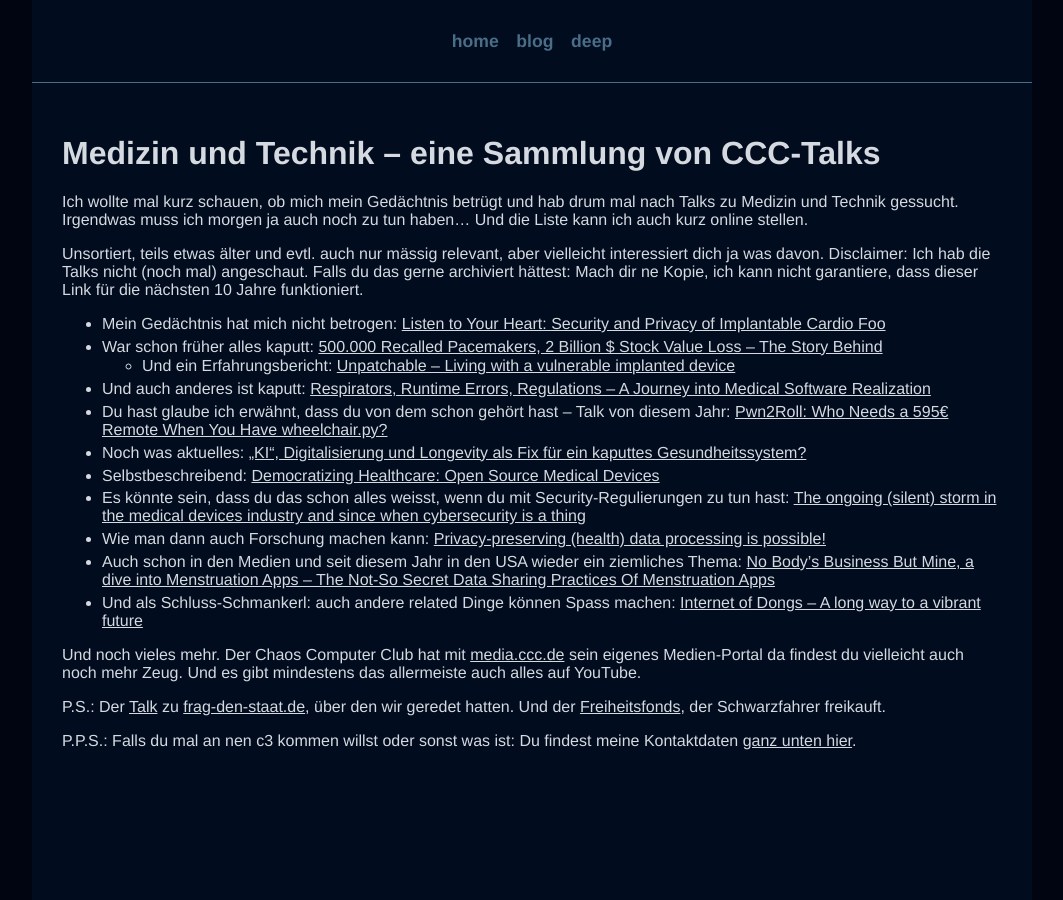
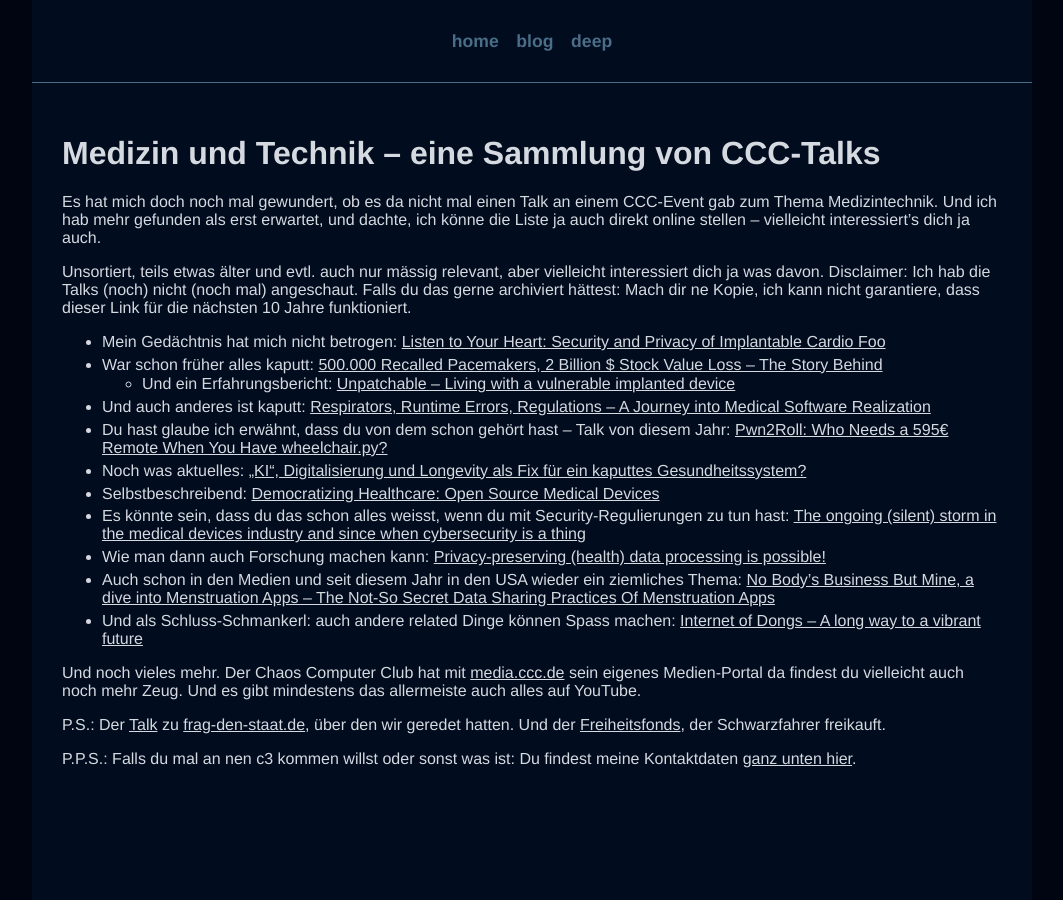
Before and after one commit to riesentoaster/valentinhuber.me, a Jekyll site: the page built from medtech.md, in a window 1280 px wide. Shown: the whole page, without its empty margins (108-1171 px from the left). Built offline with Jekyll 4.4.1, drawn with Linux system fonts in a browser that asks for light colours; nearby versions of some CDN libraries.

```diff
--- a/medtech.md
+++ b/medtech.md
@@ -3,11 +3,11 @@ title: "Medizin und Technik – eine Sammlung von CCC-Talks"
 hidden: true
 ---
 
-Ich wollte mal kurz schauen, ob mich mein Gedächtnis betrügt und hab drum mal nach Talks zu Medizin und Technik gessucht.
-Irgendwas muss ich morgen ja auch noch zu tun haben… Und die Liste kann ich auch kurz online stellen.
+Es hat mich doch noch mal gewundert, ob es da nicht mal einen Talk an einem CCC-Event gab zum Thema Medizintechnik.
+Und ich hab mehr gefunden als erst erwartet, und dachte, ich könne die Liste ja auch direkt online stellen – vielleicht interessiert's dich ja auch.
 
 Unsortiert, teils etwas älter und evtl. auch nur mässig relevant, aber vielleicht interessiert dich ja was davon.
-Disclaimer: Ich hab die Talks nicht (noch mal) angeschaut.
+Disclaimer: Ich hab die Talks (noch) nicht (noch mal) angeschaut.
 Falls du das gerne archiviert hättest: Mach dir ne Kopie, ich kann nicht garantiere, dass dieser Link für die nächsten 10 Jahre funktioniert.
 
 - Mein Gedächtnis hat mich nicht betrogen: [Listen to Your Heart: Security and Privacy of Implantable Cardio Foo](https://media.ccc.de/v/rc3-2021-cwtv-272-listen-to-your-heart-s)
@@ -26,4 +26,4 @@ Und noch vieles mehr. Der Chaos Computer Club hat mit [media.ccc.de](https://med
 
 P.S.: Der [Talk](https://media.ccc.de/v/39c3-gegenmacht-best-of-informationsfreiheit) zu [frag-den-staat.de](https://fragdenstaat.de), über den wir geredet hatten. Und der [Freiheitsfonds](https://freiheitsfonds.de), der Schwarzfahrer freikauft.
 
-P.P.S.: Falls du mal an nen c3 kommen willst oder sonst was ist: Du findest meine Kontaktdaten [ganz unten hier](https://valentinhuber.me).
+P.P.S.: Falls du mal an nen c3 kommen willst oder sonst was ist: Du findest meine Kontaktdaten [ganz unten hier](https://valentinhuber.me#contact).
```
Also changed, not shown: _includes/split_link.html (added, +7 -0 lines), index.md (+12 -7 lines), assets/logos/phone.svg (added), assets/logos/whatsapp.svg (added).
